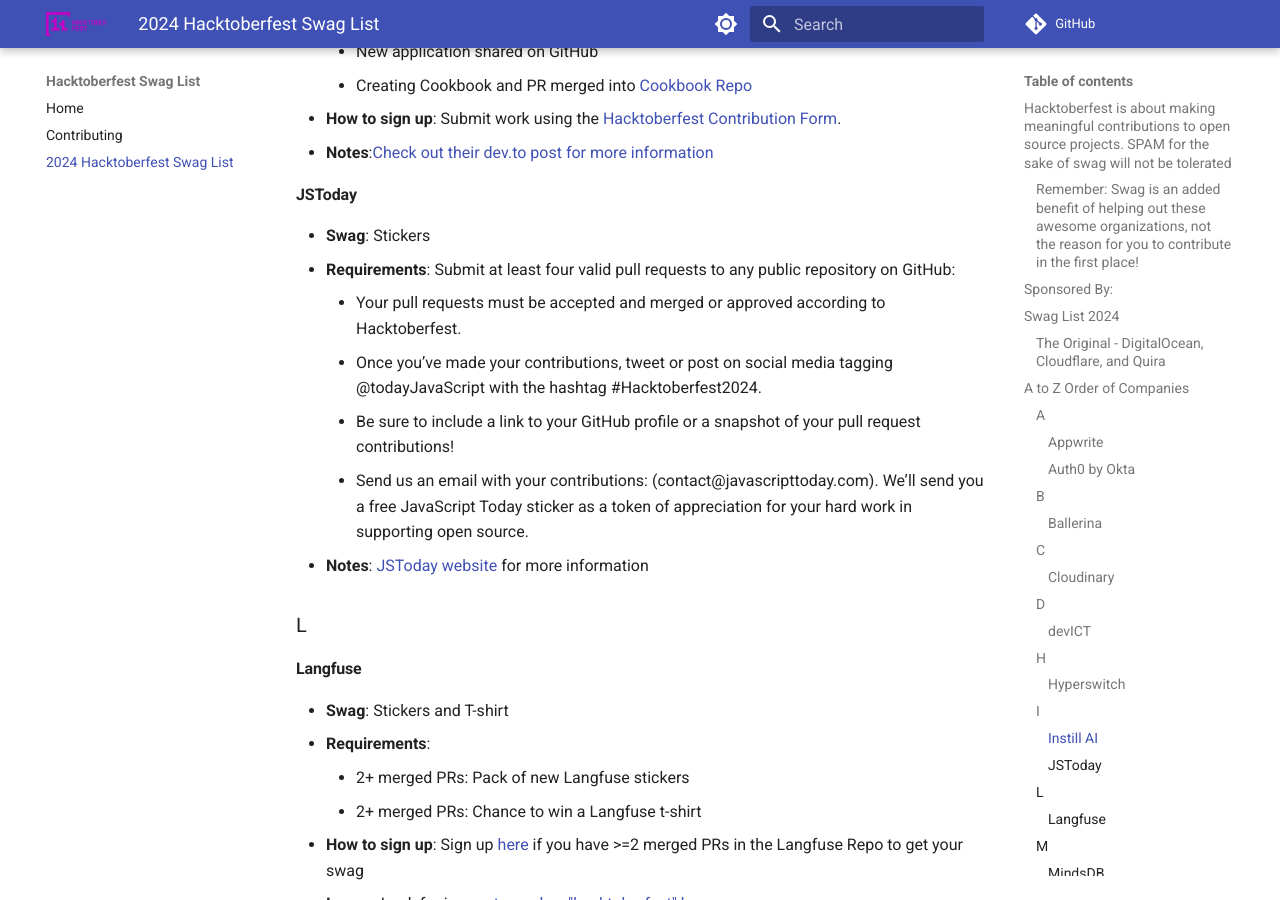
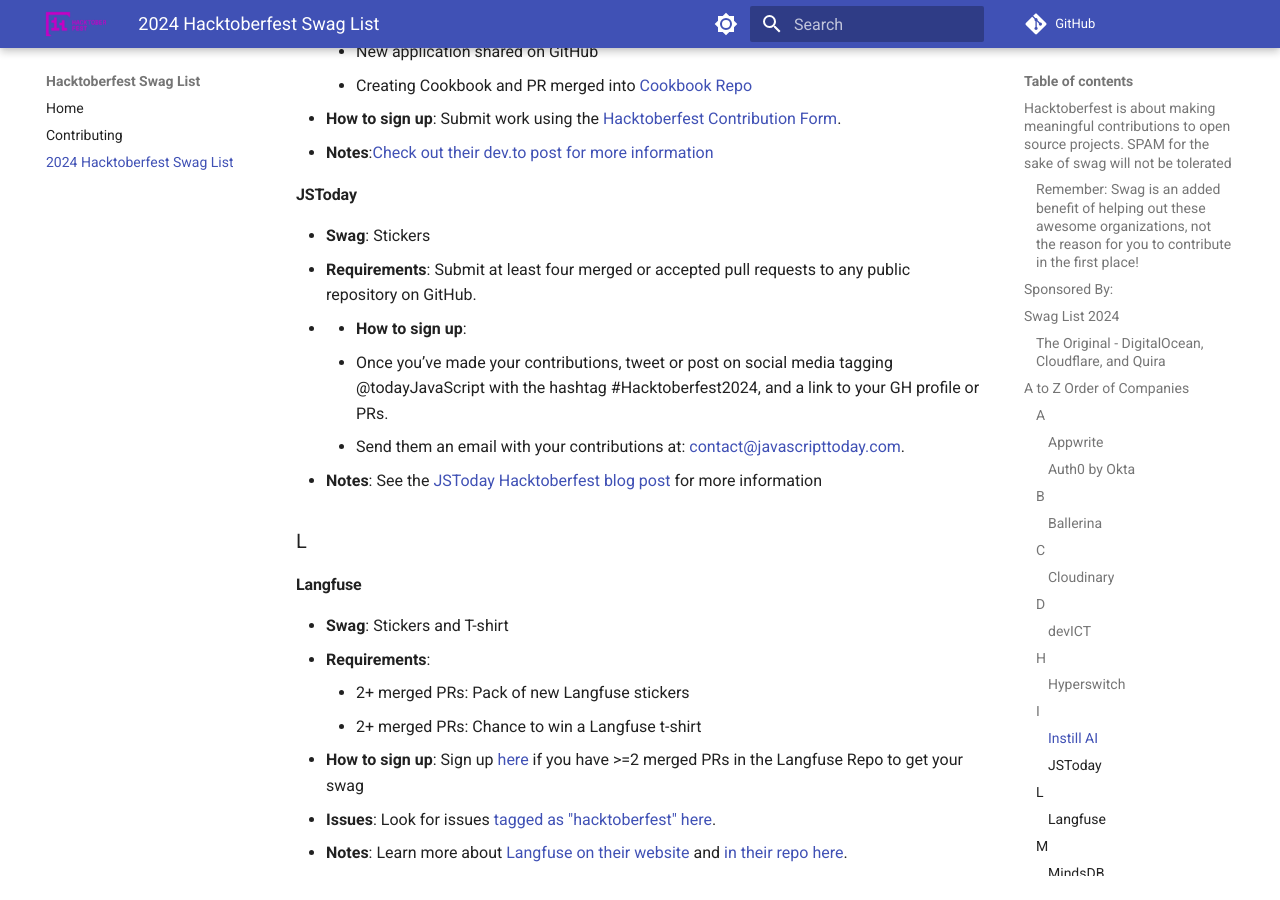
Before and after one commit to crweiner/hacktoberfest-swag-list, an MkDocs documentation site: the page built from docs/list.md, in a window 1280 px wide and 900 px high, scrolled down 3262 px. Built offline with MkDocs 1.6.1 and Material for MkDocs 9.7.7, drawn with Linux system fonts in a browser that asks for light colours; plug-ins that fetch from the network failed and are left out; comment, search, counter and statistics services are not loaded; some of the changed text lies outside the part shown.

Commit message:
Update JSToday

```diff
--- a/docs/list.md
+++ b/docs/list.md
@@ -105,12 +105,11 @@
 #### **JSToday**
 
 - **Swag**: Stickers
-- **Requirements**: Submit at least four valid pull requests to any public repository on GitHub:
-      - Your pull requests must be accepted and merged or approved according to Hacktoberfest.
-      - Once you’ve made your contributions, tweet or post on social media tagging @todayJavaScript with the hashtag #Hacktoberfest2024.
-      - Be sure to include a link to your GitHub profile or a snapshot of your pull request contributions!
-      - Send us an email with your contributions: (contact@javascripttoday.com). We’ll send you a free JavaScript Today sticker as a token of appreciation for your hard work in supporting open source.
-- **Notes**: [JSToday website](https://javascripttoday.com/blog/hacktoberfest-2024-free-sticker/) for more information
+- **Requirements**: Submit at least four merged or accepted pull requests to any public repository on GitHub.
+- - **How to sign up**:
+      - Once you’ve made your contributions, tweet or post on social media tagging @todayJavaScript with the hashtag #Hacktoberfest2024, and a link to your GH profile or PRs.
+      - Send them an email with your contributions at: <contact@javascripttoday.com>.
+- **Notes**: See the [JSToday Hacktoberfest blog post](https://javascripttoday.com/blog/hacktoberfest-2024-free-sticker/) for more information
 
 ### L
 
```
Also changed, not shown: other parts of docs/list.md (+1 -1 lines).
